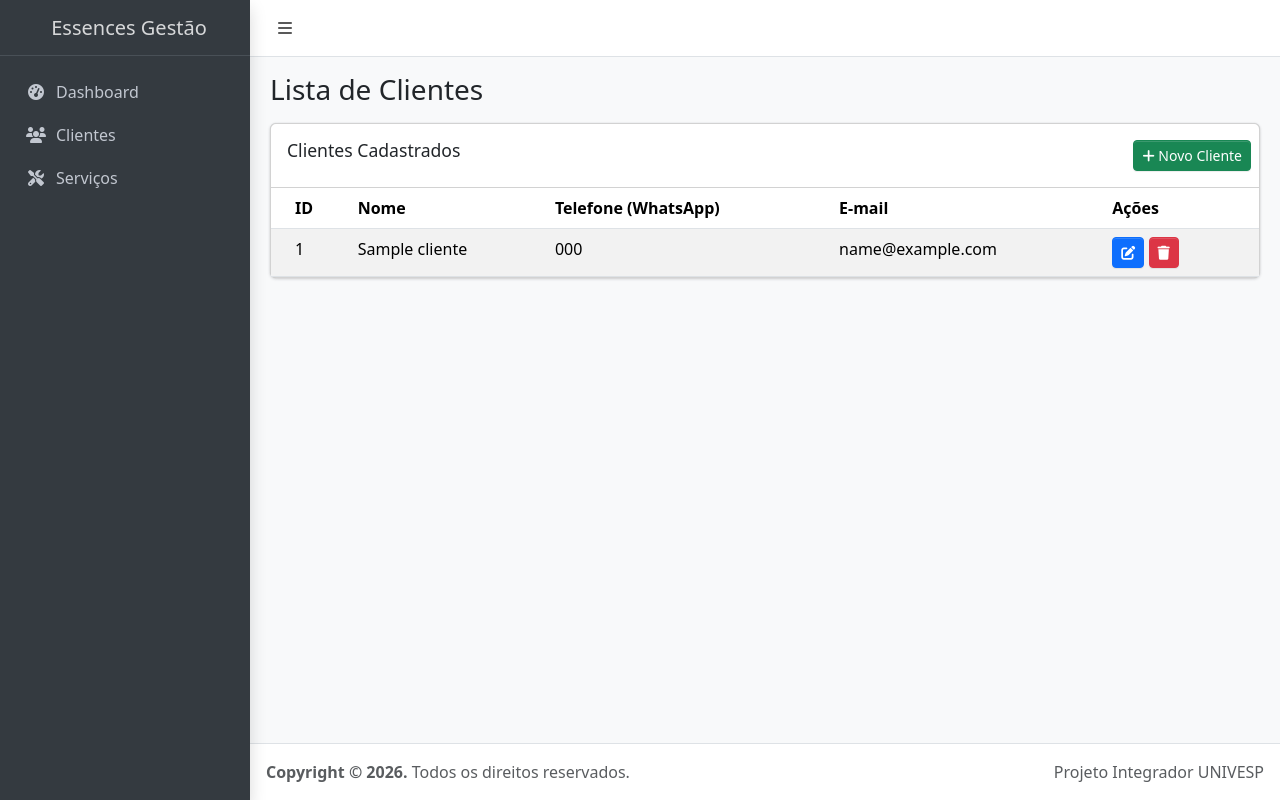
After one commit to ropecual/PIUNivesp3, a Django app: page /gestao/clientes/ in a window 1280 px wide. The commit adds this page. Run offline with Django 5.2, Linux system fonts and the light colour scheme; tables that the repository leaves empty hold one stand-in row (values such as "Sample post").

Commit message:
first commit

```diff
--- a/core/settings.py
+++ b/core/settings.py
@@ -35,6 +35,9 @@ INSTALLED_APPS = [
 	'django.contrib.sessions',
 	'django.contrib.messages',
 	'django.contrib.staticfiles',
+
+	'crispy_forms',
+	'crispy_bootstrap5',
 
 	'gestao',
 	'website'
@@ -114,5 +117,5 @@ USE_TZ = True
 STATIC_URL = 'static/'
 
 STATICFILES_DIRS = [
-    BASE_DIR / 'static',
+	BASE_DIR / 'static',
 ]
--- a/gestao/urls.py
+++ b/gestao/urls.py
@@ -1,7 +1,9 @@
 from django.urls import path
-from .views import DashboardView
+from .views import DashboardView, ClienteListView, ClienteCreateView
 
 urlpatterns = [
-    # A rota vazia '' agora chama a Classe DashboardView
-    path('', DashboardView.as_view(), name='dashboard'),
+	# A rota vazia '' agora chama a Classe DashboardView
+	path('', DashboardView.as_view(), name='dashboard'),
+	path('clientes/', ClienteListView.as_view(), name='cliente_list'),
+	path('clientes/novo/', ClienteCreateView.as_view(), name='cliente_novo'),
 ]
--- a/gestao/views.py
+++ b/gestao/views.py
@@ -1,4 +1,5 @@
-from django.views.generic import TemplateView
+from django.urls import reverse_lazy
+from django.views.generic import TemplateView, ListView, CreateView
 from .models import Cliente, Servico
 
 
@@ -15,3 +16,16 @@ class DashboardView(TemplateView):
 		context['total_servicos_concluidos'] = Servico.objects.filter(status='CONC').count()
 
 		return context
+
+
+class ClienteListView(ListView):
+	model = Cliente
+	template_name = 'gestao/cliente_list.html'
+	context_object_name = 'clientes'
+
+
+class ClienteCreateView(CreateView):
+	model = Cliente
+	template_name = 'gestao/cliente_form.html'
+	fields = ['nome', 'telefone', 'email', 'endereco']
+	success_url = reverse_lazy('cliente_list')
--- /dev/null
+++ b/requirements.txt
@@ -0,0 +1,5 @@
+asgiref==3.11.1
+crispy-bootstrap5==2026.3
+Django==6.0.3
+django-crispy-forms==2.6
+sqlparse==0.5.5
--- a/templates/base.html
+++ b/templates/base.html
@@ -41,7 +41,7 @@
                         </a>
                     </li>
                     <li class="nav-item">
-                            <a href="#" class="nav-link">
+                        <a href="{% url 'cliente_list' %}" class="nav-link">
                             <i class="nav-icon fas fa-users"></i>
                             <p>Clientes</p>
                         </a>
--- /dev/null
+++ b/templates/gestao/cliente_list.html
@@ -0,0 +1,55 @@
+{% extends 'base.html' %}
+
+{% block title %}Clientes | Essences Gestão{% endblock %}
+{% block page_title %}Lista de Clientes{% endblock %}
+
+{% block content %}
+<div class="row">
+    <div class="col-12">
+        <div class="card">
+            <div class="card-header">
+                <h3 class="card-title">Clientes Cadastrados</h3>
+                <div class="card-tools">
+                    <a href="{% url 'cliente_novo' %}" class="btn btn-success btn-sm">
+                        <i class="fas fa-plus"></i> Novo Cliente
+                    </a>
+                </div>
+            </div>
+
+            <div class="card-body p-0">
+                <table class="table table-striped table-hover">
+                    <thead>
+                        <tr>
+                            <th>ID</th>
+                            <th>Nome</th>
+                            <th>Telefone (WhatsApp)</th>
+                            <th>E-mail</th>
+                            <th>Ações</th>
+                        </tr>
+                    </thead>
+                    <tbody>
+                        {% for cliente in clientes %}
+                        <tr>
+                            <td>{{ cliente.id }}</td>
+                            <td>{{ cliente.nome }}</td>
+                            <td>{{ cliente.telefone }}</td>
+                            <td>{{ cliente.email|default:"-" }}</td>
+                            <td>
+                                <button class="btn btn-primary btn-sm"><i class="fas fa-edit"></i></button>
+                                <button class="btn btn-danger btn-sm"><i class="fas fa-trash"></i></button>
+                            </td>
+                        </tr>
+                        {% empty %}
+                        <tr>
+                            <td colspan="5" class="text-center py-4 text-muted">
+                                Nenhum cliente cadastrado ainda. Clique em "Novo Cliente" para começar.
+                            </td>
+                        </tr>
+                        {% endfor %}
+                    </tbody>
+                </table>
+            </div>
+        </div>
+    </div>
+</div>
+{% endblock %}
```
Also changed, not shown: templates/gestao/cliente_form.html (added, +31 -0 lines), core/__init__.py (added), gestao/__init__.py (added). Lines whose indentation alone changed are shown as unchanged.
